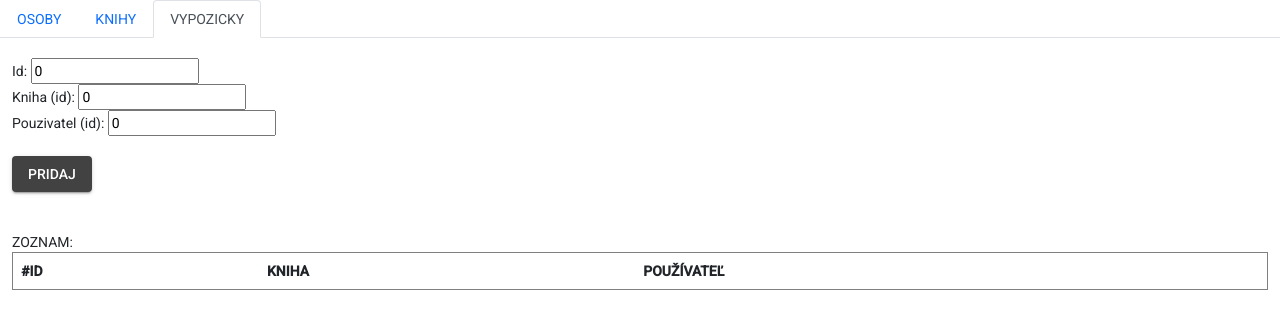
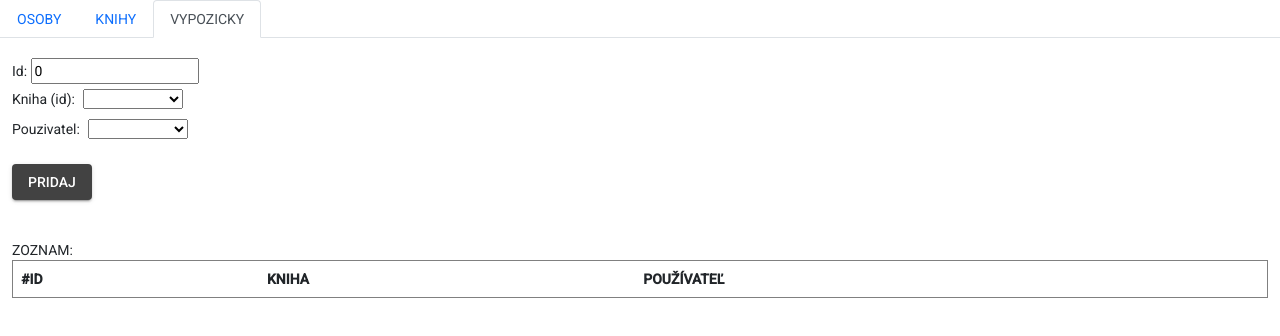
Before and after one commit to Github-Magovia/kniznicaUI, an Angular app: page / in a window 1280 px wide. Both pictures are taken after a click on the tab "VYPOZICKY". Shown: the top 336 px of the page. Built offline with nearby package versions, Linux system fonts and the light colour scheme.

Commit message:
Upravenie input pôžičok

```diff
--- a/src/app/app.component.css
+++ b/src/app/app.component.css
@@ -3,3 +3,8 @@ table, td {
   border-collapse: collapse;
   padding: 5px;
 }
+
+select {
+  margin: 5px;
+  min-width: 100px;
+}
--- a/src/app/app.component.html
+++ b/src/app/app.component.html
@@ -50,9 +50,15 @@
         <div class="container-fluid">
           Id: <input type="number" [(ngModel)]="vypozicka.id" >
           <br>
-          Kniha (id): <input type="number" [(ngModel)]="vypozicka.kniha">
+          Kniha (id):
+          <select [(ngModel)]="vypozicka.kniha">
+            <option *ngFor="let k of knihy" [ngValue]="k.nazov">{{k.nazov}}</option>
+          </select>
           <br>
-          Pouzivatel (id): <input type="number" [(ngModel)]="vypozicka.pouzivatel">
+          Pouzivatel:
+          <select [(ngModel)]="vypozicka.pouzivatel">
+            <option *ngFor="let o of osoby" [ngValue]="o.meno">{{o.meno}}</option>
+          </select>
           <br><br>
           <button mat-raised-button (click)="pridaj(menu.VYPOZICKY)">PRIDAJ</button>
         </div>
--- a/src/app/app.component.ts
+++ b/src/app/app.component.ts
@@ -14,6 +14,8 @@ export class AppComponent {
   osoby:any = [];
   osoba = {id: '1', meno: 'Andrej Malý', contact: 'a.maly@gmail.com'}
 
+  knihy: any = []
+
   vypozicky: any = [];
   vypozicka = {id: 0, kniha: 0, pouzivatel: 0}
   public nastavMenu(m: MENU){
@@ -28,14 +30,15 @@ export class AppComponent {
         this.osoby.push(o2);
         break;
       case MENU.VYPOZICKY:
-        this.vypozicky.push(this.sparujId());
+        let v = {id: this.vypozicka.id, kniha: this.vypozicka.kniha, pouzivatel: this.vypozicka.pouzivatel};
+        this.vypozicky.push(v);
         break;
       case MENU.KNIHY:
         break;
     }
   }
 
-  private sparujId() {
+  /*private sparujId() {
     let v = {id: this.vypozicka.id, kniha: this.vypozicka.kniha, pouzivatel: this.vypozicka.pouzivatel};
     for (const osoba of this.osoby) {
       if (osoba.id == v.pouzivatel) {
@@ -50,5 +53,5 @@ export class AppComponent {
       }
     }
     return v;
-  }
+  }*/
 }
```
